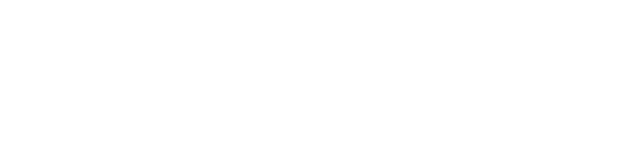
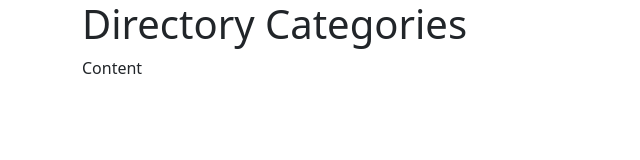
Before and after one commit to Victor3790/jm, a website built with webpack: page src/cat-archive.html in a window 1280 px wide. Shown: the whole page, without its empty margins (0-640 px from the left). Built offline with nearby package versions, Linux system fonts and the light colour scheme.

Commit message:
Test content added

```diff
--- a/src/cat-archive.html
+++ b/src/cat-archive.html
@@ -6,6 +6,17 @@
     <title>Jardines de Morelos Ecatepec</title>
 </head>
 <body>
-
+    <div class="container">
+        <div class="row">
+            <div class="col">
+                <h1>Directory Categories</h1>
+            </div>
+        </div>
+        <div class="row">
+            <div class="col">
+                Content
+            </div>
+        </div>
+    </div>
 </body>
 </html>
```
